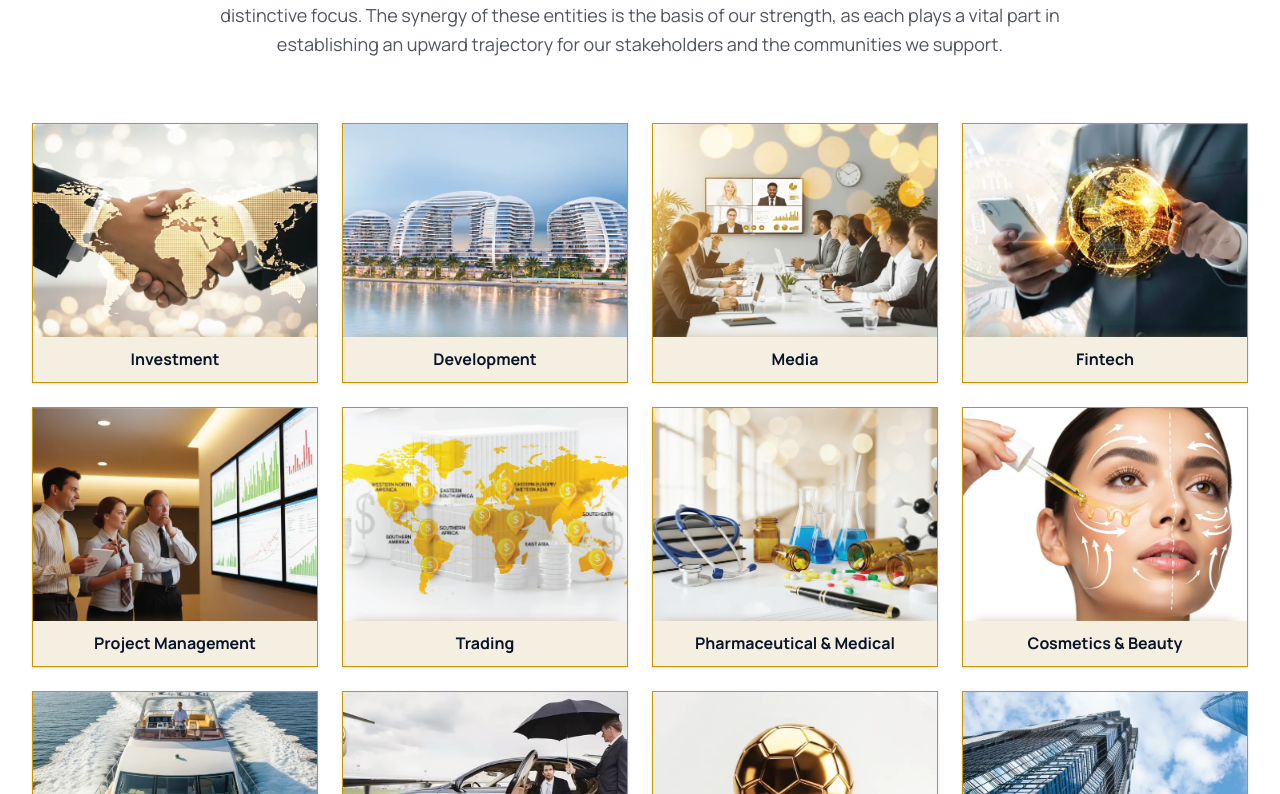
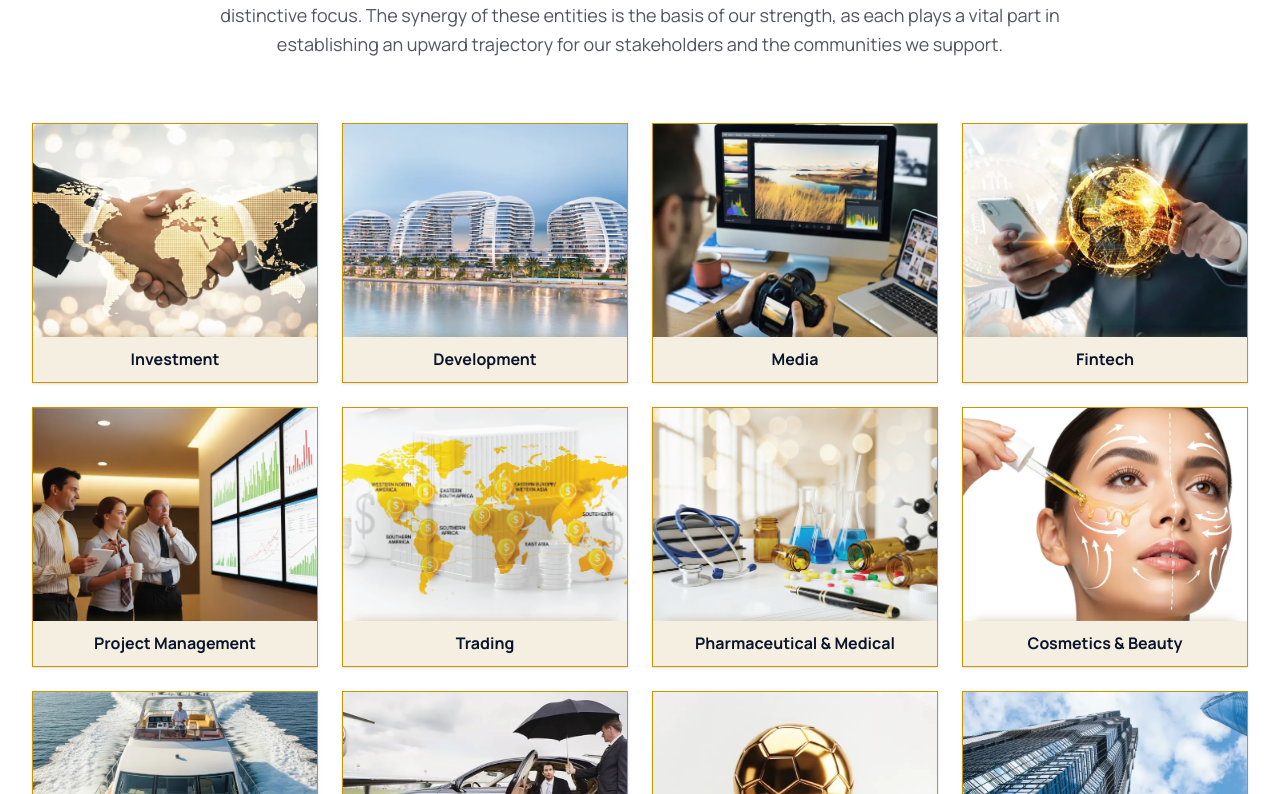
Before and after one commit to MetaTechGuys/richmind, a Next.js app: page / in a window 1280 px wide. Shown: the part 1006-1800 px from the top of the page. Built offline with nearby package versions, Linux system fonts and the light colour scheme.

Commit message:
replace media card image

```diff
--- a/app/page.tsx
+++ b/app/page.tsx
@@ -41,7 +41,7 @@ export default function HomePage() {
   const companies = [
     { name: "Investment", href: "/activities/investment", icon: TrendingUp, image: '/img/companies/investment.webp' },
     { name: "Development", href: "/activities/development", icon: Hammer, image: '/img/companies/development-2.webp' },
-    { name: "Media", href: "/activities/media", icon: Clapperboard, image: '/img/companies/media.webp' },
+    { name: "Media", href: "/activities/media", icon: Clapperboard, image: '/img/companies/media-2.webp' },
     { name: "Fintech", href: "/activities/fintech", icon: Landmark, image: '/img/companies/fintech.webp' },
     { name: "Project Management", href: "/activities/project-management", icon: LucideGanttChartSquare, image: '/img/companies/project-managment.webp' },
     { name: "Trading", href: "/activities/trading", icon: CandlestickChart, image: '/img/companies/trading-2.webp' },
@@ -177,8 +177,8 @@ export default function HomePage() {
             <h2 className="font-serif text-2xl font-bold golden-title mb-6">Recent Project</h2>
               <Card className="p-0! h-full hover:shadow-[0_0_15px_0px_oklab(0.6_0.01_0.08_/_0.8)] transition-all duration-300 hover:border-accent group relative overflow-clip gap-0!">
                 <CardContent className="p-0! text-center z-1 bg-gold-lighter group-hover:bg-gold-lighter transition duration-500 shadow-[0_-10px_12px_-12px_oklab(0.6_0.01_0.08_/_0.6)]">
-                  <video className="aspect-video -my-1" muted autoPlay controls >
-                    <source src="/videos/oystra.webm" />
+                  <video className="aspect-video -my-1" muted autoPlay controls preload="metadata" poster="/videos/oystra-poster.webp">
+                    <source src="/videos/oystra.webm"/>
                   </video>
                 </CardContent>
               </Card>
--- a/package.json
+++ b/package.json
@@ -1,7 +1,7 @@
 {
   "name": "my-v0-project",
-  "version": "1.0.13",
-  "version.stamp": 1756824635440,
+  "version": "1.0.14",
+  "version.stamp": 1756825395411,
   "private": true,
   "scripts": {
     "build": "next build",
```
Also changed, not shown: public/img/companies/media-2.webp (added), public/videos/oystra-poster.webp (added).
